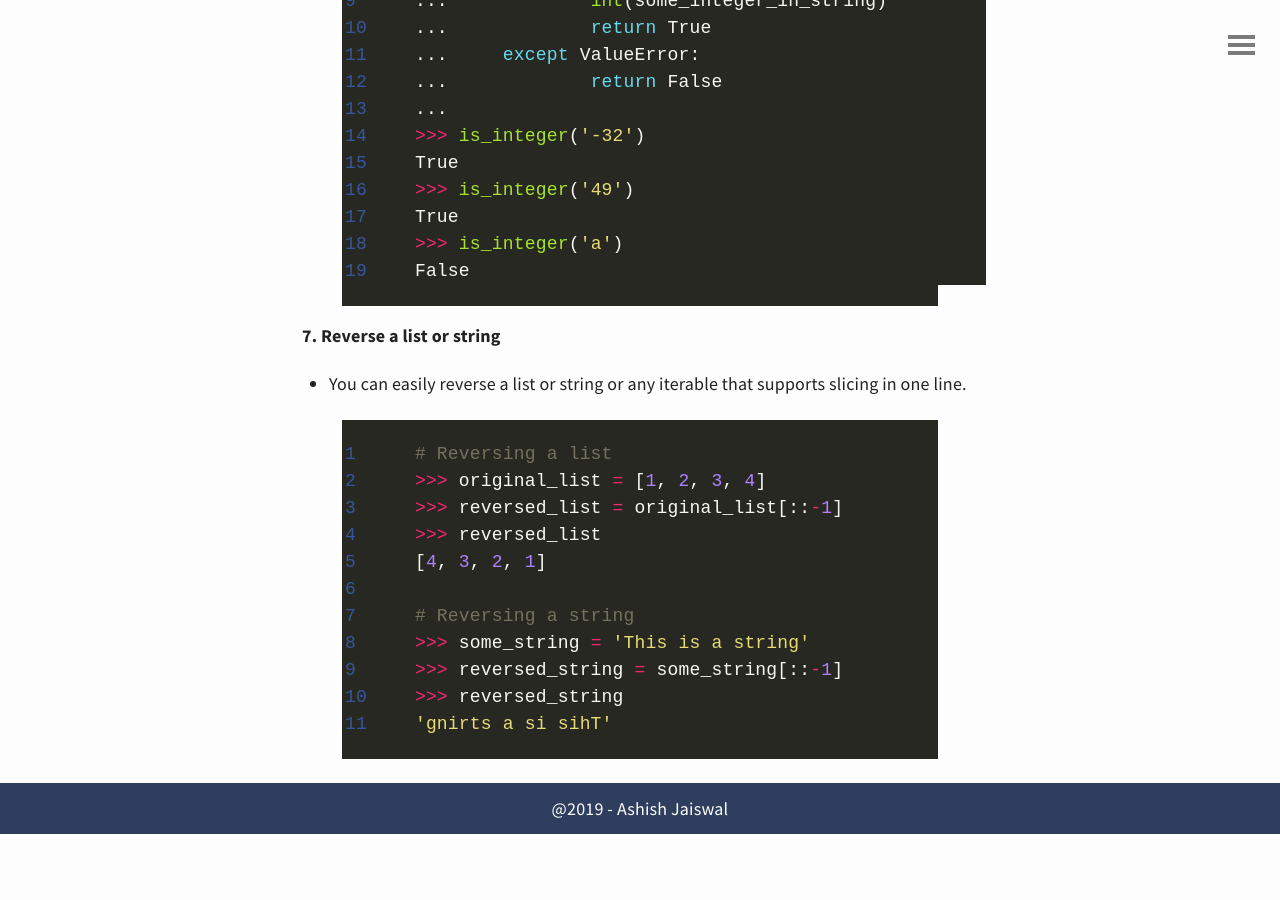
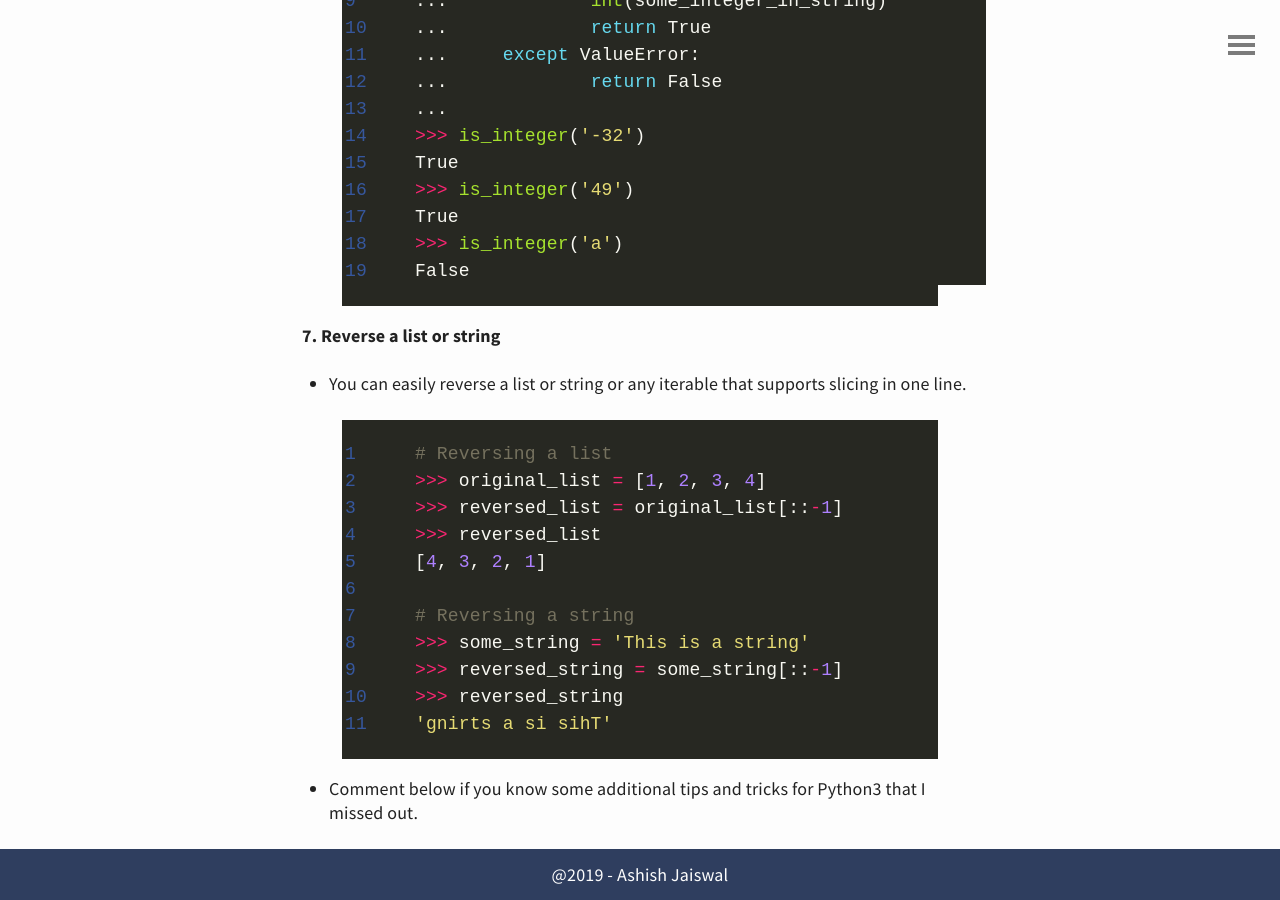
Before and after one commit to asheeshcric/blog, a Jekyll site: the page built from _posts/2019-02-11-idiomatic-python.md, in a window 1280 px wide and 900 px high, scrolled down 2623 px. Built offline with Jekyll 4.4.1, drawn with Linux system fonts in a browser that asks for light colours; comment, search, counter and statistics services are not loaded; before the commit the page ends 3457 px from its top, so only the background shows below that.

Commit message:
Add comment below line at the end of the post

```diff
--- a/_posts/2019-02-11-idiomatic-python.md
+++ b/_posts/2019-02-11-idiomatic-python.md
@@ -1,5 +1,6 @@
 ---
 title: Tricks for writing idiomatic Python code
+description: Some cool Python tricks that can make your code look elegant
 ---
 
 This post reveals some cool **Python3** tricks that can make your code look elegant and
@@ -114,3 +115,8 @@ one line.
     >>> reversed_string
     'gnirts a si sihT'
 {% endhighlight %}
+
+
+
+- Comment below if you know some additional tips and tricks for Python3 that I missed
+out.
```
